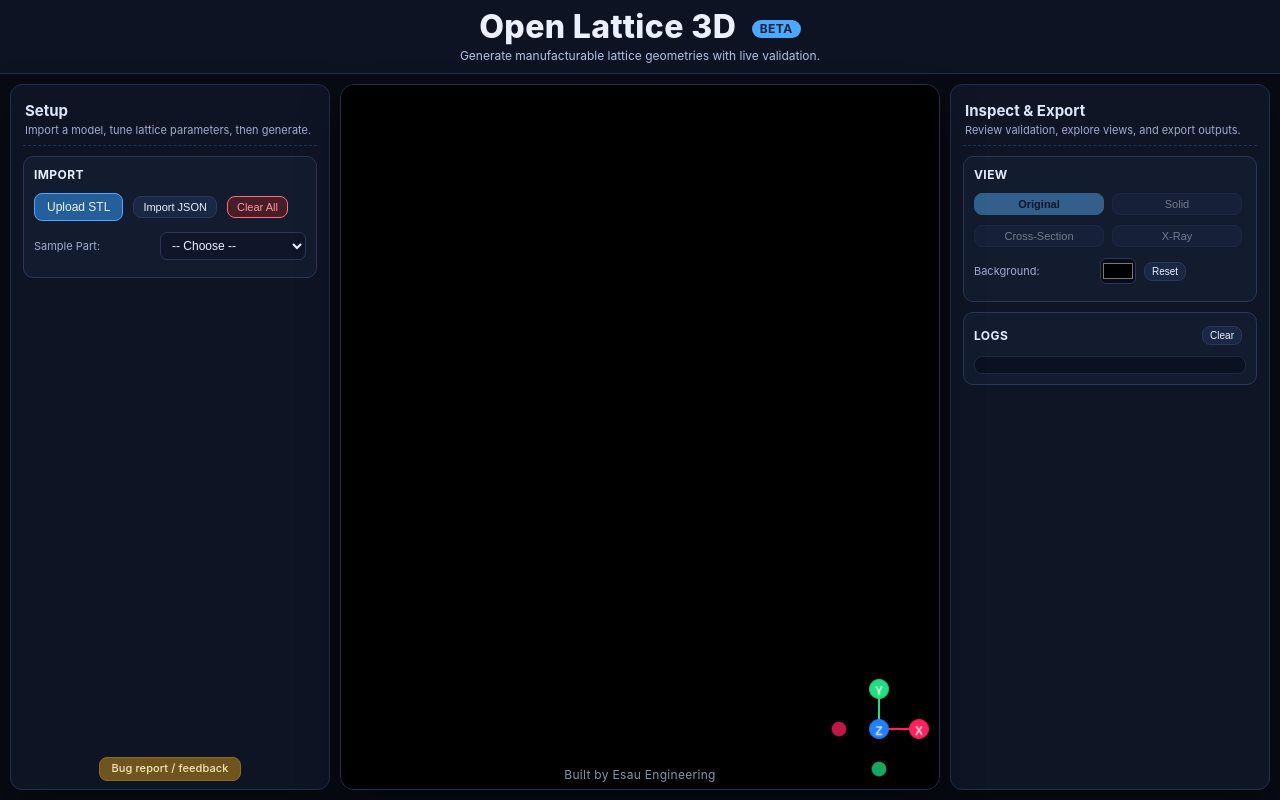
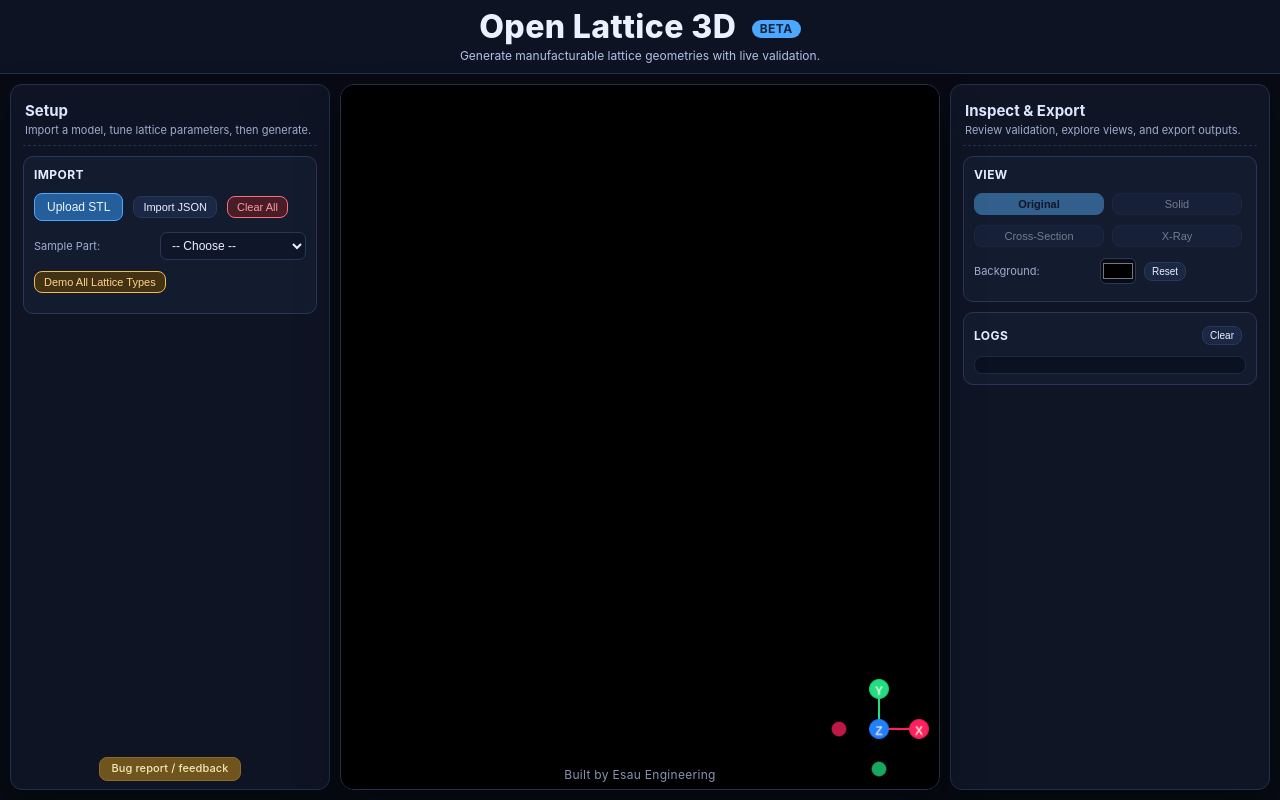
Before and after one commit to esaueng/OpenLattice3D, a React (Vite) app: page / in a window 1280 px wide. Built offline with nearby package versions, Linux system fonts and the light colour scheme.

Commit message:
Add demo button to tile all lattice types on spheres

```diff
--- a/src/components/LeftPanel.tsx
+++ b/src/components/LeftPanel.tsx
@@ -98,12 +98,13 @@ export function LeftPanel() {
     store.addLog('Project reset to defaults');
   }, [store]);
 
-  const startGeneration = useCallback(() => {
+  const startGeneration = useCallback((demoMode = false) => {
     if (store.generating) return;
+    if (!demoMode && !store.originalMesh && !store.sphereMode) return;
     requestNotificationPermissionOnce();
     store.setGenerating(true);
     store.setProgress(0, 'Starting...');
-    store.addLog('Starting lattice generation...');
+    store.addLog(demoMode ? 'Starting demo lattice grid generation...' : 'Starting lattice generation...');
     // Clear previous result without changing viewMode — view is preserved for regeneration
     store.setValidation(null);
 
@@ -123,9 +124,10 @@ export function LeftPanel() {
     const msg: WorkerMessage = {
       type: 'generate',
       params: store.params,
-      sphereMode: store.sphereMode,
+      sphereMode: demoMode ? true : store.sphereMode,
       sphereRadius: store.sphereRadius,
-      sampleShape: store.sampleShape,
+      sampleShape: demoMode ? 'sphere' : store.sampleShape,
+      demoMode,
       resolution,
       keepOutTris: Array.from(store.keepOutTris),
     };
@@ -150,7 +152,9 @@ export function LeftPanel() {
         store.setValidation(resp.validation || null);
         store.setGenerating(false);
         store.setProgress(1, 'Complete');
-        store.addLog(`Generation complete: ${resp.triCount} triangles`);
+        store.addLog(demoMode
+          ? `Demo grid complete: ${resp.triCount} triangles`
+          : `Generation complete: ${resp.triCount} triangles`);
         const elapsedMs = performance.now() - generationStartedAt;
         void notifyGenerationComplete(resp.triCount || 0, elapsedMs);
         worker.terminate();
@@ -223,6 +227,17 @@ export function LeftPanel() {
               <option key={k} value={k}>{SAMPLE_SHAPE_INFO[k].label}</option>
             ))}
           </select>
+        </div>
+
+        <div className="row" style={{ marginTop: '8px' }}>
+          <button
+            className="btn btn-accent btn-small"
+            title="Generate a demo grid that tiles every lattice type on procedural spheres."
+            onClick={() => startGeneration(true)}
+            disabled={store.generating}
+          >
+            Demo All Lattice Types
+          </button>
         </div>
 
         {store.meshInfo && (
@@ -430,7 +445,7 @@ export function LeftPanel() {
         <section className="panel-section panel-section-sticky">
           <h3>Generate</h3>
           {!store.generating ? (
-            <button className="btn btn-primary btn-large" title="Start generating the lattice with the current settings." onClick={startGeneration}>
+            <button className="btn btn-primary btn-large" title="Start generating the lattice with the current settings." onClick={() => startGeneration(false)}>
               Generate Lattice
             </button>
           ) : (
--- a/src/workers/lattice-worker.ts
+++ b/src/workers/lattice-worker.ts
@@ -22,6 +22,7 @@ export interface WorkerMessage {
   sampleShape?: SampleShape | null;
   resolution?: number;
   keepOutTris?: number[];
+  demoMode?: boolean;
 }
 
 export interface WorkerResponse {
@@ -652,10 +653,48 @@ self.onmessage = async (e: MessageEvent<WorkerMessage>) => {
       let bvh: MeshBVH | null = null;
       let surfaceSamples: SurfaceHexSample[] = [];
 
-      const shape = msg.sampleShape || (msg.sphereMode ? 'sphere' : null);
-      const isSurfacePolygon = params.variant === 'implicit_conformal' && (params.latticeType === 'hexagon' || params.latticeType === 'triangle');
+      const isDemoGrid = Boolean(msg.demoMode);
+      const shape = isDemoGrid ? null : (msg.sampleShape || (msg.sphereMode ? 'sphere' : null));
+      const isSurfacePolygon = !isDemoGrid && params.variant === 'implicit_conformal' && (params.latticeType === 'hexagon' || params.latticeType === 'triangle');
 
-      if (shape) {
+      if (isDemoGrid) {
+        const pad = params.cellSize * 0.5;
+        const demoTypes: LatticeParams['latticeType'][] = [
+          'gyroid', 'schwarzP', 'schwarzD', 'neovius', 'iwp', 'bcc',
+          'octet', 'diamond', 'hexagon', 'triangle', 'voronoi', 'spinodal',
+        ];
+        const cols = 4;
+        const rows = Math.ceil(demoTypes.length / cols);
+        const spacing = Math.max(28, params.cellSize * 3.6);
+        const demoRadius = Math.max(10, Math.min(18, (msg.sphereRadius || 25) * 0.6));
+        const baseParams: LatticeParams = { ...params, variant: 'shell_core', surfaceOnly: false, noShell: false };
+
+        const cells = demoTypes.map((latticeType, index) => {
+          const col = index % cols;
+          const row = Math.floor(index / cols);
+          const cx = (col - (cols - 1) / 2) * spacing;
+          const cz = (row - (rows - 1) / 2) * spacing;
+          const localParams: LatticeParams = { ...baseParams, latticeType };
+          return { cx, cz, sdf: buildSphereLattice(demoRadius, localParams) };
+        });
+
+        const extentX = ((cols - 1) * spacing) * 0.5 + demoRadius + pad;
+        const extentZ = ((rows - 1) * spacing) * 0.5 + demoRadius + pad;
+        const extentY = demoRadius + pad;
+        bounds = { min: [-extentX, -extentY, -extentZ], max: [extentX, extentY, extentZ] };
+
+        sdf = (x, y, z) => {
+          let d = Infinity;
+          for (const c of cells) d = Math.min(d, c.sdf(x - c.cx, y, z - c.cz));
+          return d;
+        };
+
+        postMessage({
+          type: 'progress',
+          progress: 0.06,
+          message: `Demo grid ready: ${demoTypes.length} lattice types tiled on spheres`
+        } as WorkerResponse);
+      } else if (shape) {
         const pad = params.cellSize * 0.5;
 
         switch (shape) {
```
